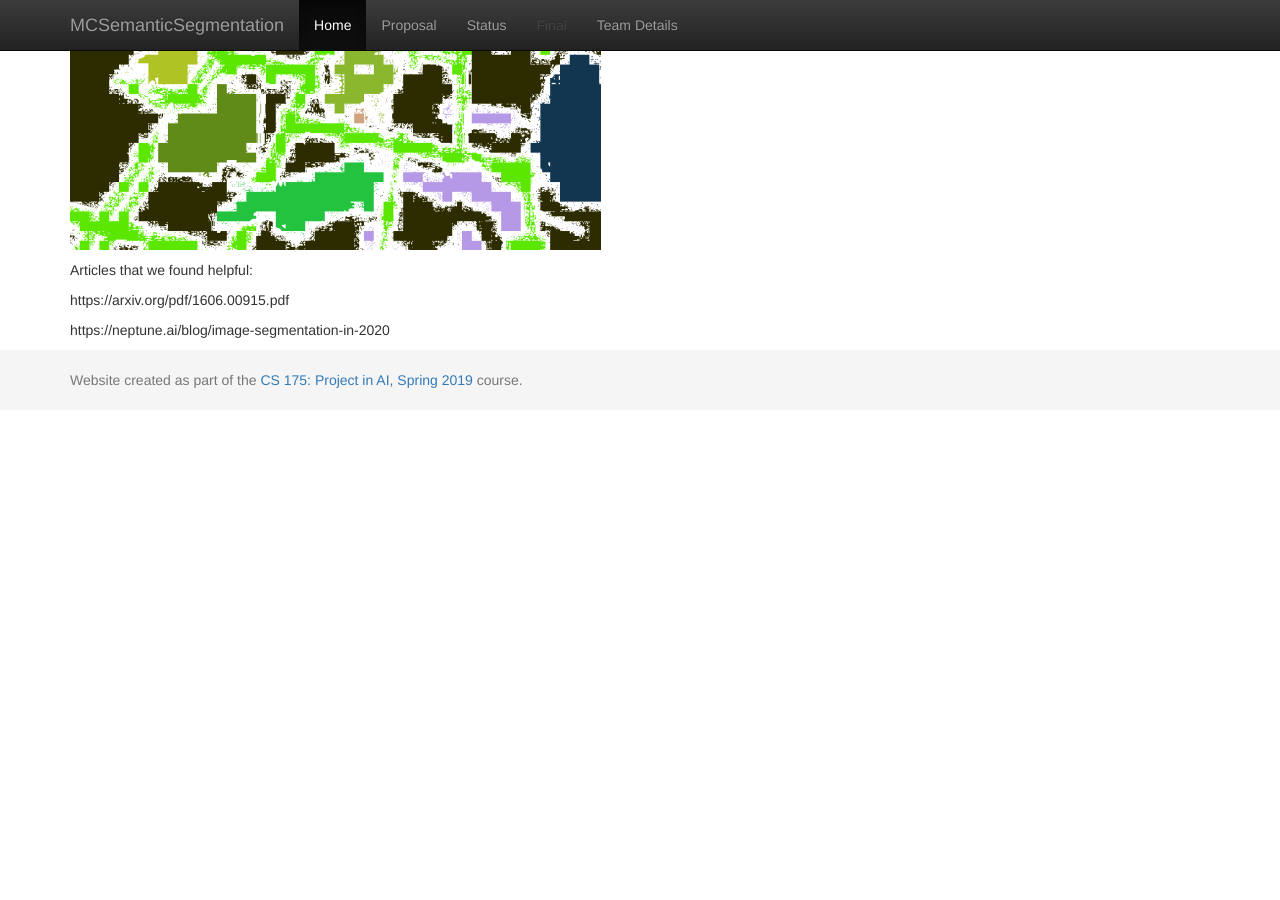
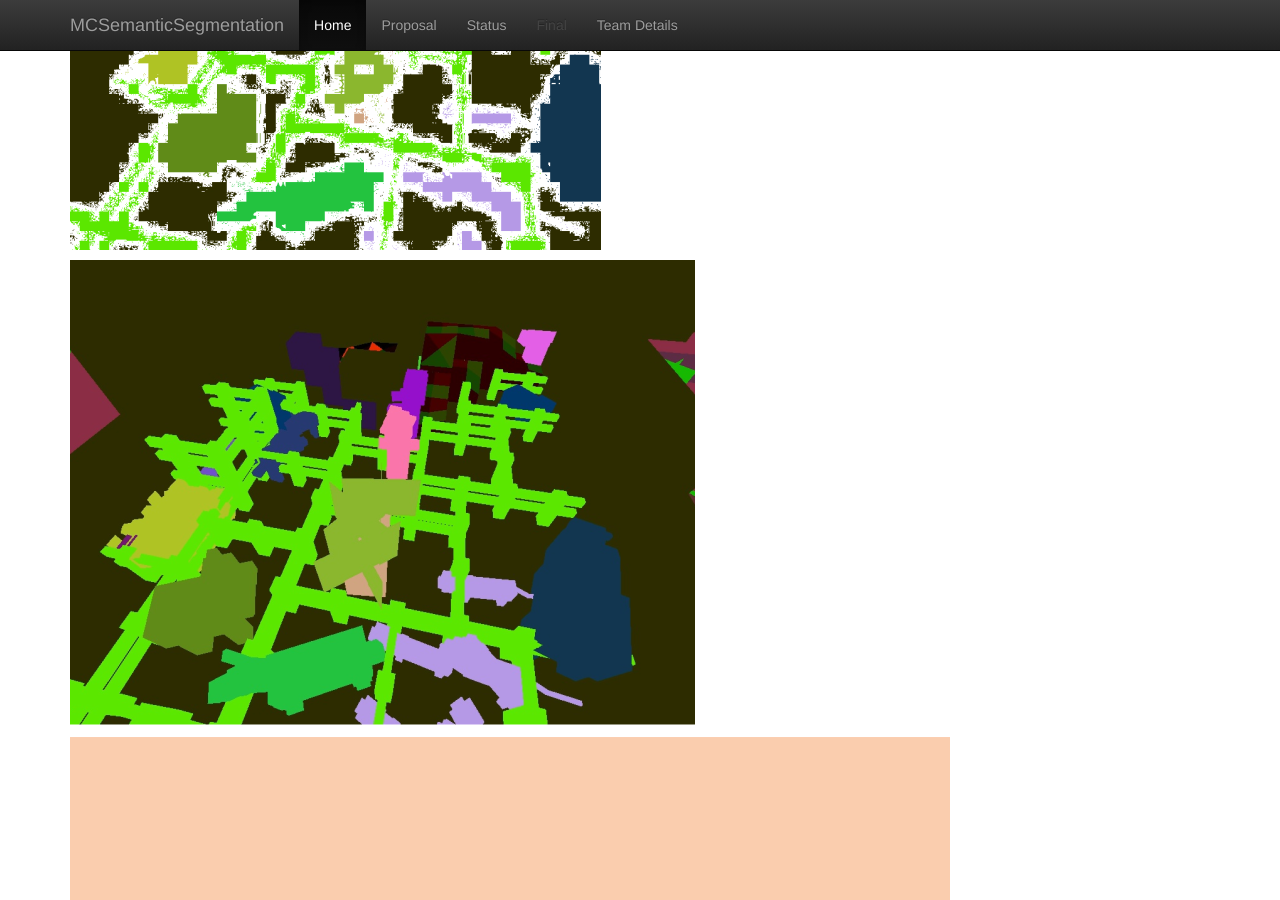
Before and after one commit to KevinJChen/MCSemanticSegmentation, a Jekyll site: the page built from docs/index.md, in a window 1280 px wide and 900 px high, scrolled down 630 px. Built offline with Jekyll 4.4.1, drawn with Linux system fonts in a browser that asks for light colours; before the commit the page ends 1040 px from its top, so only the background shows below that.

Commit message:
Update index.md

```diff
--- a/docs/index.md
+++ b/docs/index.md
@@ -17,6 +17,10 @@ Examples of generated color maps
 
 ![alt text](images/sample1.png)
 
+![alt text](images/sample2.png)
+
+![alt text](images/sample3.png)
+
 
 
 Articles that we found helpful:
```
